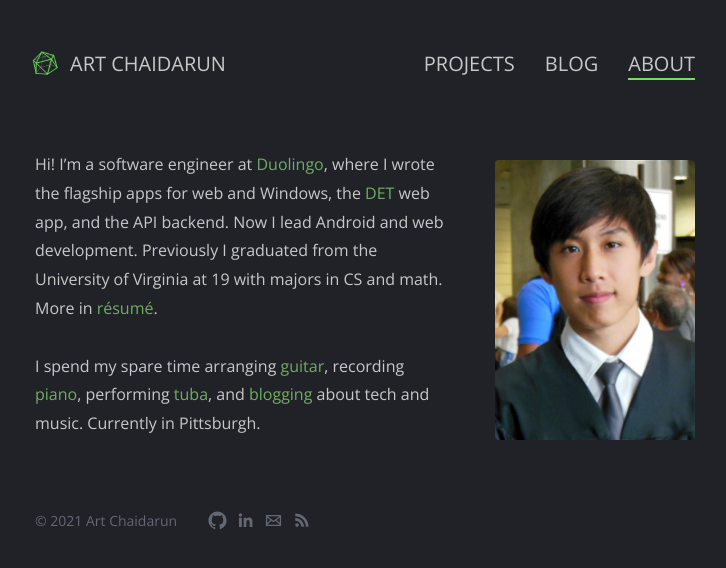
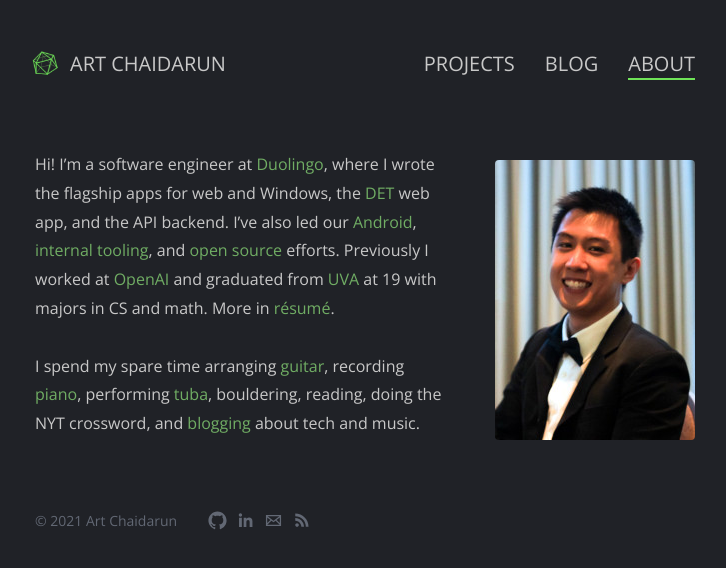
Before and after one commit to artnc/personal-website, a Jekyll site: the page built from src/about/_posts/2011-10-08-about.md, in a window 1280 px wide. Shown: the top 568 px of the page, without its empty margins (275-1001 px from the left). Built offline with Jekyll 4.4.1, drawn with Linux system fonts in a browser that asks for light colours.

Commit message:
Update /about

```diff
--- a/src/about/_posts/2011-10-08-about.md
+++ b/src/about/_posts/2011-10-08-about.md
@@ -4,8 +4,8 @@
 pagetitle: About
 ---
 
-<img src="/img/about.jpg" class="right">
+<img src="/img/tuba-rect-200.jpg" class="right">
 
-Hi! I'm a software engineer at [Duolingo](http://www.duolingo.com/), where I wrote the flagship apps for web and Windows, the [DET](https://englishtest.duolingo.com/) web app, and the API backend. Now I lead Android and web development. Previously I graduated from the University of Virginia at 19 with majors in CS and math. More in [résumé](/files/ArtChaidarun-WebResume.pdf).
+Hi! I'm a software engineer at [Duolingo](http://www.duolingo.com/), where I wrote the flagship apps for web and Windows, the [DET](https://englishtest.duolingo.com/) web app, and the API backend. I've also led our [Android](https://blog.duolingo.com/migrating-duolingos-android-app-to-100-kotlin/), [internal tooling](https://blog.duolingo.com/open-sourcing-metasearch-our-one-tool-to-search-them-all/), and [open source](https://github.com/duolingo/) efforts. Previously I worked at [OpenAI](https://openai.com/) and graduated from [UVA](https://en.wikipedia.org/wiki/University_of_Virginia) at 19 with majors in CS and math. More in [résumé](/files/ArtChaidarun-WebResume.pdf).
 
-I spend my spare time arranging [guitar](/musescore-tab), recording [piano](https://soundcloud.com/artnc), performing [tuba](https://en.wikipedia.org/wiki/East_Winds_Symphonic_Band), and [blogging](/blog) about tech and music. Currently in Pittsburgh.
+I spend my spare time arranging [guitar](/musescore-tab), recording [piano](https://soundcloud.com/artnc), performing [tuba](https://en.wikipedia.org/wiki/East_Winds_Symphonic_Band), bouldering, reading, doing the NYT crossword, and [blogging](/blog) about tech and music.
```
Also changed, not shown: src/_posts/2013-07-07-index.html (+3 -3 lines), src/img/tuba-rect-200.jpg (added).
